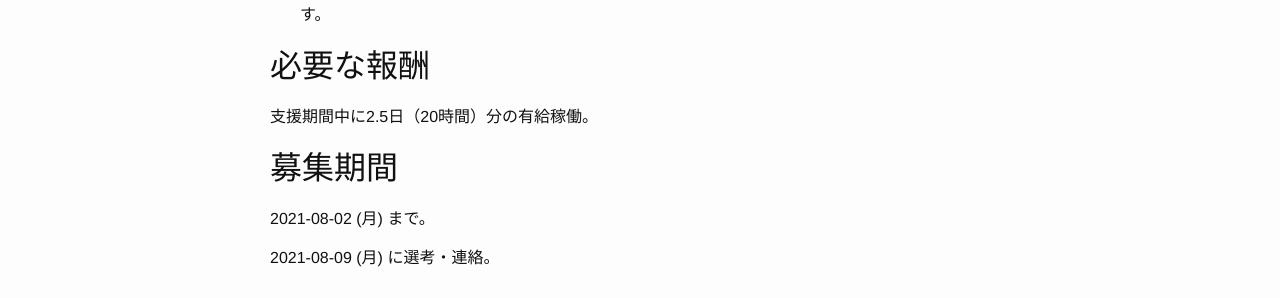
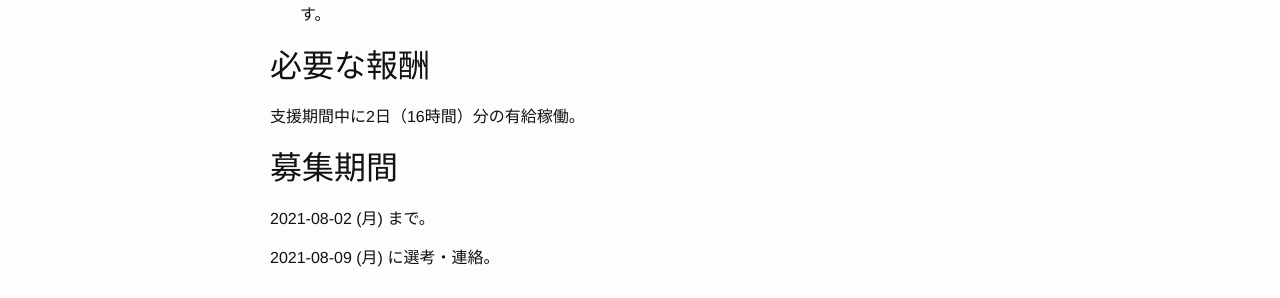
Before and after one commit to oss-gate/on-boarding, a Jekyll site: the page built from proposals/2021-09/fujimoto-fluentd-plugin/index.md, in a window 1280 px wide and 900 px high, scrolled down 1574 px. Shown: the part 288-586 px from the top of the window. Built offline with Jekyll 4.4.1, drawn with Linux system fonts in a browser that asks for light colours; Markdown is read by kramdown in place of the engine named in the settings; comment, search, counter and statistics services are not loaded.

Commit message:
Fix required working hours

```diff
--- a/proposals/2021-09/fujimoto-fluentd-plugin/index.md
+++ b/proposals/2021-09/fujimoto-fluentd-plugin/index.md
@@ -75,7 +75,7 @@ Fluentdはオープンソースのログ転送プログラムです。サーバ
 
 ## 必要な報酬
 
-支援期間中に2.5日（20時間）分の有給稼働。
+支援期間中に2日（16時間）分の有給稼働。
 
 ## 募集期間
 
```
